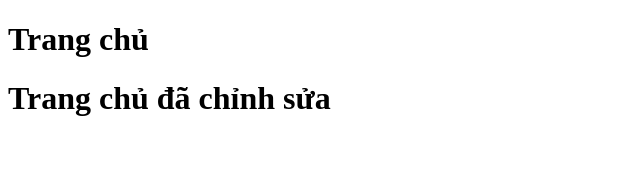
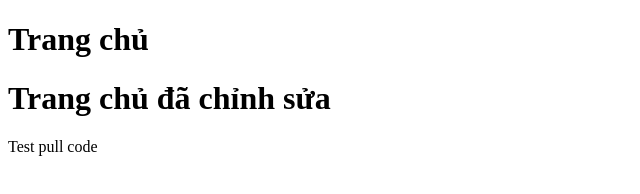
Before and after one commit to DungPHPandREACT/final-project, a plain HTML site: page index.html in a window 1280 px wide. Shown: the whole page, without its empty margins (0-640 px from the left). Drawn offline with Linux system fonts and the light colour scheme.

Commit message:
test pull code

```diff
--- a/index.html
+++ b/index.html
@@ -8,5 +8,6 @@
 <body>
     <h1>Trang chủ</h1>
     <h1>Trang chủ đã chỉnh sửa</h1>
+    <div>Test pull code</div>
 </body>
 </html>
```
